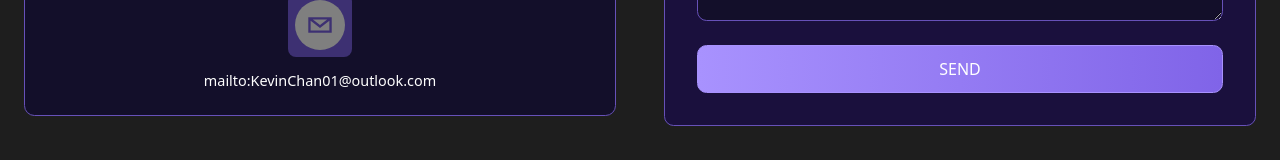
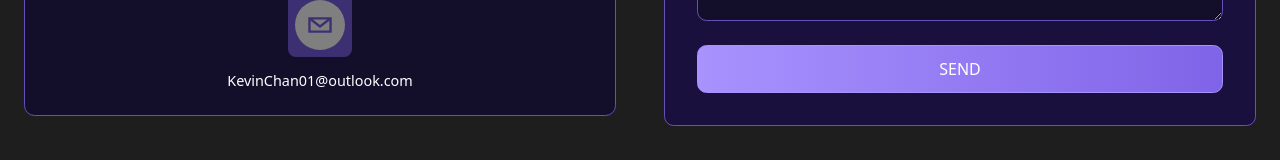
Before and after one commit to Sakhee89/Personal-Website, a React (Vite) app: page / in a window 1280 px wide. Both pictures are taken after a click on the link "Contact Me". Shown: the part 573-733 px from the top of the page. Built offline with nearby package versions, Linux system fonts and the light colour scheme.

Commit message:
rename email

```diff
--- a/src/components/ContactMe/ContactInfoCard.jsx
+++ b/src/components/ContactMe/ContactInfoCard.jsx
@@ -1,7 +1,7 @@
 import { SocialIcon } from "react-social-icons";
 import PropTypes from "prop-types";
 
-export function ContactInfoCard({ urlText }) {
+export function ContactInfoCard({ urlText, iconText }) {
   ContactInfoCard.propTypes = {
     urlText: PropTypes.string.isRequired,
   };
@@ -9,11 +9,9 @@ export function ContactInfoCard({ urlText }) {
   return (
     <div className="flex flex-col items-center justify-center bg-[#130f2a] rounded-[0.65rem] border-[1.5px] border-solid border-[#6751b9] p-6 mb-8">
       <div className="w-16 h-16 flex items-center justify-center rounded-lg bg-[#3d3072] mb-[0.8rem]">
-        <SocialIcon url={urlText} />
+        <SocialIcon url={iconText} />
       </div>
-      <a href={urlText} className="font-[400] text-[0.9rem]">
-        {urlText}
-      </a>
+      <a className="font-[400] text-[0.9rem]">{urlText}</a>
     </div>
   );
 }
--- a/src/components/ContactMe/ContactMe.jsx
+++ b/src/components/ContactMe/ContactMe.jsx
@@ -12,9 +12,18 @@ export function ContactMe() {
           <EmailForm />
         </div>
         <div className="md:w-1/2 md:order-1">
-          <ContactInfoCard urlText="https://github.com/Sakhee89/" />
-          <ContactInfoCard urlText="https://www.linkedin.com/in/kevin-chan-b7103b135/" />
-          <ContactInfoCard urlText="mailto:KevinChan01@outlook.com" />
+          <ContactInfoCard
+            urlText="https://github.com/Sakhee89/"
+            iconText="https://github.com/Sakhee89/"
+          />
+          <ContactInfoCard
+            urlText="https://www.linkedin.com/in/kevin-chan-b7103b135/"
+            iconText="https://www.linkedin.com/in/kevin-chan-b7103b135/"
+          />
+          <ContactInfoCard
+            urlText="KevinChan01@outlook.com"
+            iconText="mailto:KevinChan01@outlook.com"
+          />
         </div>
       </div>
     </section>
```
